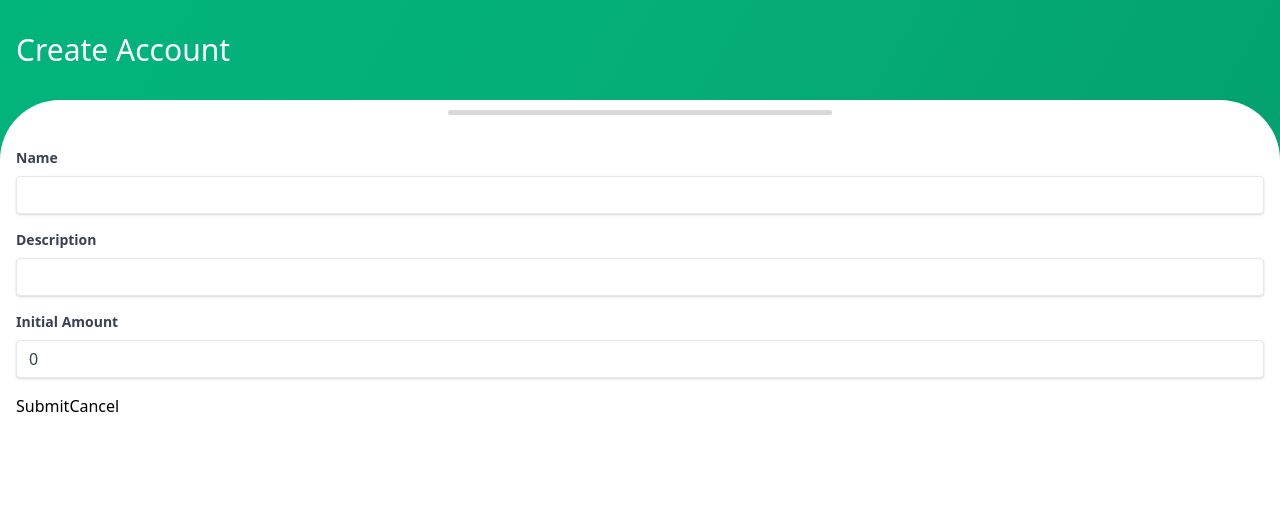
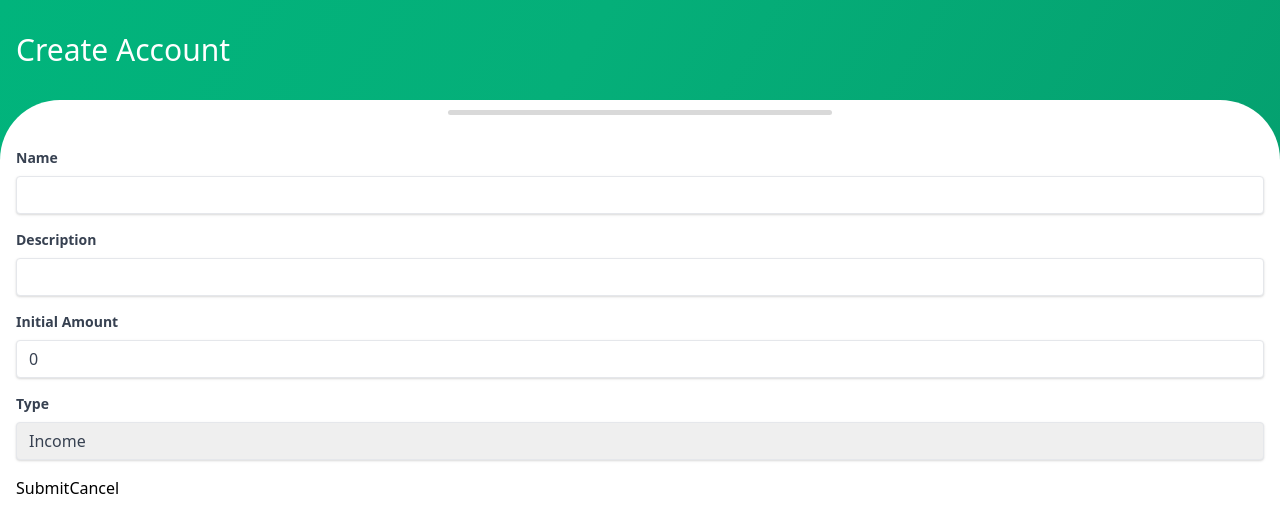
Before and after one commit to luisangellopez9731/money-keepit-ui, a React (Create React App) app: page /accounts/create in a window 1280 px wide. Shown: the top 532 px of the page. Built offline with nearby package versions, Linux system fonts and the light colour scheme.

Commit message:
adding select input

```diff
--- a/src/components/auto-form/AutoForm.tsx
+++ b/src/components/auto-form/AutoForm.tsx
@@ -20,11 +20,24 @@ export const Input: FC<InputProps> = ({ label, onChange, ...rest }) => {
       >
         {label || ""}
       </label>
-      <input
-        className="shadow appearance-none border rounded w-full py-2 px-3 text-gray-700 leading-tight focus:outline-none focus:shadow-outline"
-        {...rest}
-        onChange={(e) => onChange(e.currentTarget.value)}
-      />
+      {rest.type == "select" ? (
+        <select
+          className="shadow appearance-none border rounded w-full py-2 px-3 text-gray-700 leading-tight focus:outline-none focus:shadow-outline"
+          onChange={(e) => onChange(e.currentTarget.value)}
+        >
+          {rest.options?.map(({ text, value }, index) => (
+            <option value={value} key={index}>
+              {text}
+            </option>
+          ))}
+        </select>
+      ) : (
+        <input
+          className="shadow appearance-none border rounded w-full py-2 px-3 text-gray-700 leading-tight focus:outline-none focus:shadow-outline"
+          {...rest}
+          onChange={(e) => onChange(e.currentTarget.value)}
+        />
+      )}
     </div>
   );
 };
--- a/src/components/auto-form/useAutoForm.ts
+++ b/src/components/auto-form/useAutoForm.ts
@@ -20,7 +20,8 @@ export type FieldType =
   | "text"
   | "time"
   | "url"
-  | "week";
+  | "week"
+  | "select";
 
 export interface Field {
   value: string;
@@ -28,6 +29,7 @@ export interface Field {
   type: FieldType;
   autoFocus?: boolean;
   placeholder?: string;
+  options?: { text: string; value: string | number }[];
 }
 
 export interface useAutoFormParams {
--- a/src/pages/accounts/create-view/CreateView.tsx
+++ b/src/pages/accounts/create-view/CreateView.tsx
@@ -17,8 +17,17 @@ export const CreateView = () => {
       },
       amount: {
         type: "number",
-        value: '0',
+        value: "0",
         label: "Initial Amount",
+      },
+      type: {
+        type: "select",
+        options: [
+          { text: "Income", value: "income" },
+          { text: "Expense", value: "expense" },
+        ],
+        value: "income",
+        label: "Type",
       },
     },
   });
```
